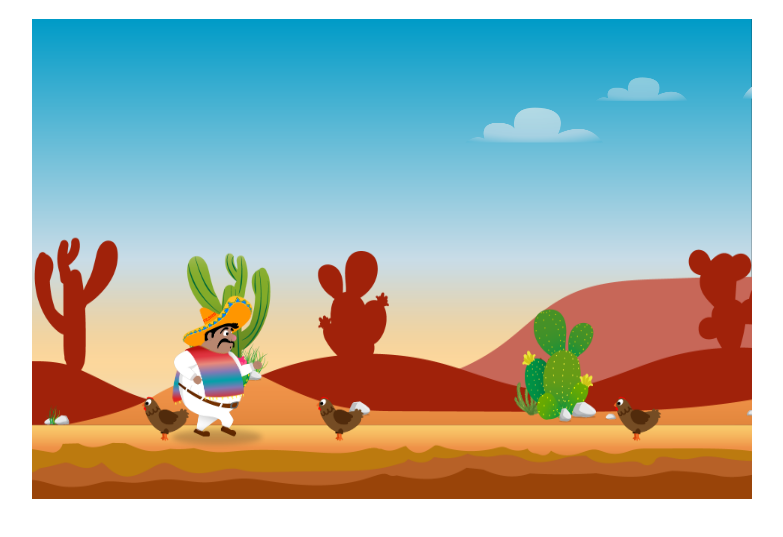
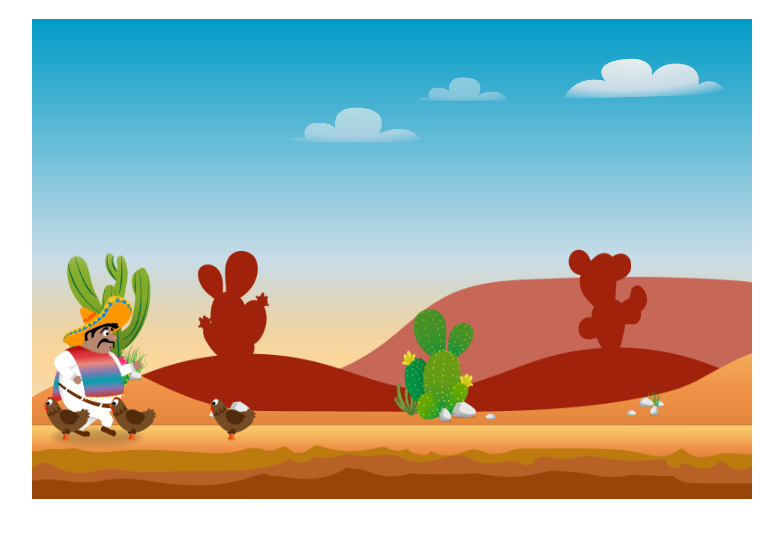
Before and after one commit to DenVSHard/El-Polo-Loco, a plain HTML site: page index.html in a window 1280 px wide. Shown: the part 69-606 px from the top of the page, without its empty margins (248-1031 px from the left). Drawn offline with Linux system fonts and the light colour scheme.

Commit message:
aktualisierung

```diff
--- a/classes/character.class.js
+++ b/classes/character.class.js
@@ -4,6 +4,7 @@ class Character extends MovableObject {
     img;
     height = 250;
     width = 130;
+    speed = 4;
     IMAGES_WALKING = [
         'img/img/2_character_pepe/2_walk/W-21.png',
         'img/img/2_character_pepe/2_walk/W-22.png',
@@ -22,15 +23,27 @@ class Character extends MovableObject {
     }
 
     animate() { // durchläuft das array IMAGES_WALKING
+        setInterval(() => {
+            if (this.world.keyboard.RIGHT) {
+                this.x += this.speed;
+                this.otherDirection = false;
+            }
+
+            if (this.world.keyboard.LEFT) {
+                this.x -= this.speed;
+                this.otherDirection = true;
+            }
+            this.world.camera_x = -this.x; // bewegt die camera mit und fexirt sie auf den charecter
+        }, 1000 / 60);
+
         setInterval(() => { // animiert den character
-
-            if (this.world.keyboard.RIGHT) {
+            if (this.world.keyboard.RIGHT || this.world.keyboard.LEFT) { // wenn pfeil nach rechts gedrückt wird
                 let i = this.currentImage % this.IMAGES_WALKING.length; // % ist ein modulo operator
                 let path = this.IMAGES_WALKING[i];
                 this.img = this.imageCache[path];
                 this.currentImage++; // springt zum nächsten bild
             }
-        }, 150); // alle 100 millisekunden
+        }, 50); // alle 100 millisekunden
     }
 
     jump() {
--- /dev/null
+++ b/classes/level.class.js
@@ -0,0 +1,11 @@
+class Level {
+    enemies;
+    clouds;
+    backgroundObjects;
+
+    constructor(enemies, clouds, backgroundObjects) {
+        this.enemies = enemies;
+        this.clouds = clouds;
+        this.backgroundObjects = backgroundObjects;
+    }
+}
--- a/classes/movableObject.class.js
+++ b/classes/movableObject.class.js
@@ -7,6 +7,7 @@ class MovableObject {
     imageCache = {};
     currentImage = 0;
     speed = 0.10;
+    otherDirection = false;
 
 
     loadImage(path) {
--- a/classes/world.class.js
+++ b/classes/world.class.js
@@ -1,22 +1,12 @@
 class World {
     character = new Character();
-    enemies = [
-        new Chicken(),
-        new Chicken(),
-        new Chicken(),
-    ];
-    backgroundObjects = [
-        new BackgroundObject('img/img/5_background/layers/air.png', 0),
-        new BackgroundObject('img/img/5_background/layers/3_third_layer/1.png', 0),
-        new BackgroundObject('img/img/5_background/layers/2_second_layer/1.png', 0),
-        new BackgroundObject('img/img/5_background/layers/1_first_layer/1.png', 0)
-    ];
-    clouds = [
-        new Cloud()
-    ];
+    enemies = level1.enemies;
+    clouds = level1.clouds;
+    backgroundObjects = level1.backgroundObjects;
     canvas;
     ctx; // abkürzung für context
     keyboard;
+    camera_x = 0;
 
     constructor(canvas, keyboard) {
         this.ctx = canvas.getContext('2d');
@@ -33,10 +23,14 @@ class World {
     draw() {
         this.ctx.clearRect(0, 0, this.canvas.width, this.canvas.height); //leert canvas
 
+        this.ctx.translate(this.camera_x, 0);
+
         this.addObjectsToMap(this.backgroundObjects);
         this.addToMap(this.character);
         this.addObjectsToMap(this.enemies);
         this.addObjectsToMap(this.clouds);
+
+        this.ctx.translate(-this.camera_x, 0);
 
         //wiederholt draw() immer wieder
         let self = this;
@@ -52,7 +46,18 @@ class World {
     }
 
     addToMap(MovableObject) {
+        // den character drehen
+        if (MovableObject.otherDirection) {
+            this.ctx.save();// context speichern
+            this.ctx.translate(MovableObject.width, 0); // img spiegeln
+            this.ctx.scale(-1, 1); // spiegelt den charecter um seine eigene breite
+            MovableObject.x = MovableObject.x * -1; // die x-coordinaten werden gespiegelt
+        }
         this.ctx.drawImage(MovableObject.img, MovableObject.x, MovableObject.y, MovableObject.width, MovableObject.height);
-
+        // den character zurück drehen
+        if (MovableObject.otherDirection) {
+            MovableObject.x = MovableObject.x * -1;
+            this.ctx.restore();
+        }
     }
 }
--- a/index.html
+++ b/index.html
@@ -12,7 +12,9 @@
     <script src="classes/backgroundObject.class.js"></script>
     <script src="classes/world.class.js"></script>
     <script src="classes/keyboard.class.js"></script>
+    <script src="classes/level.class.js"></script>
     <script src="js/game.js"></script>
+    <script src="levels/level1.js"></script>
 </head>
 
 <body onload="init()">
--- /dev/null
+++ b/levels/level1.js
@@ -0,0 +1,38 @@
+const level1 = new Level(
+    [
+        new Chicken(),
+        new Chicken(),
+        new Chicken(),
+    ],
+
+    [
+        new Cloud()
+    ],
+
+    [
+        new BackgroundObject('img/img/5_background/layers/air.png', -719),
+        new BackgroundObject('img/img/5_background/layers/3_third_layer/2.png', -719),
+        new BackgroundObject('img/img/5_background/layers/2_second_layer/2.png', -719),
+        new BackgroundObject('img/img/5_background/layers/1_first_layer/2.png', -719),
+
+        new BackgroundObject('img/img/5_background/layers/air.png', 0),
+        new BackgroundObject('img/img/5_background/layers/3_third_layer/1.png', 0),
+        new BackgroundObject('img/img/5_background/layers/2_second_layer/1.png', 0),
+        new BackgroundObject('img/img/5_background/layers/1_first_layer/1.png', 0),
+
+        new BackgroundObject('img/img/5_background/layers/air.png', 719),
+        new BackgroundObject('img/img/5_background/layers/3_third_layer/2.png', 719),
+        new BackgroundObject('img/img/5_background/layers/2_second_layer/2.png', 719),
+        new BackgroundObject('img/img/5_background/layers/1_first_layer/2.png', 719),
+
+        new BackgroundObject('img/img/5_background/layers/air.png', 719 * 2),
+        new BackgroundObject('img/img/5_background/layers/3_third_layer/1.png', 719 * 2),
+        new BackgroundObject('img/img/5_background/layers/2_second_layer/1.png', 719 * 2),
+        new BackgroundObject('img/img/5_background/layers/1_first_layer/1.png', 719 * 2),
+
+        new BackgroundObject('img/img/5_background/layers/air.png', 719 * 3),
+        new BackgroundObject('img/img/5_background/layers/3_third_layer/2.png', 719 * 3),
+        new BackgroundObject('img/img/5_background/layers/2_second_layer/2.png', 719 * 3),
+        new BackgroundObject('img/img/5_background/layers/1_first_layer/2.png', 719 * 3)
+    ]
+);
```
